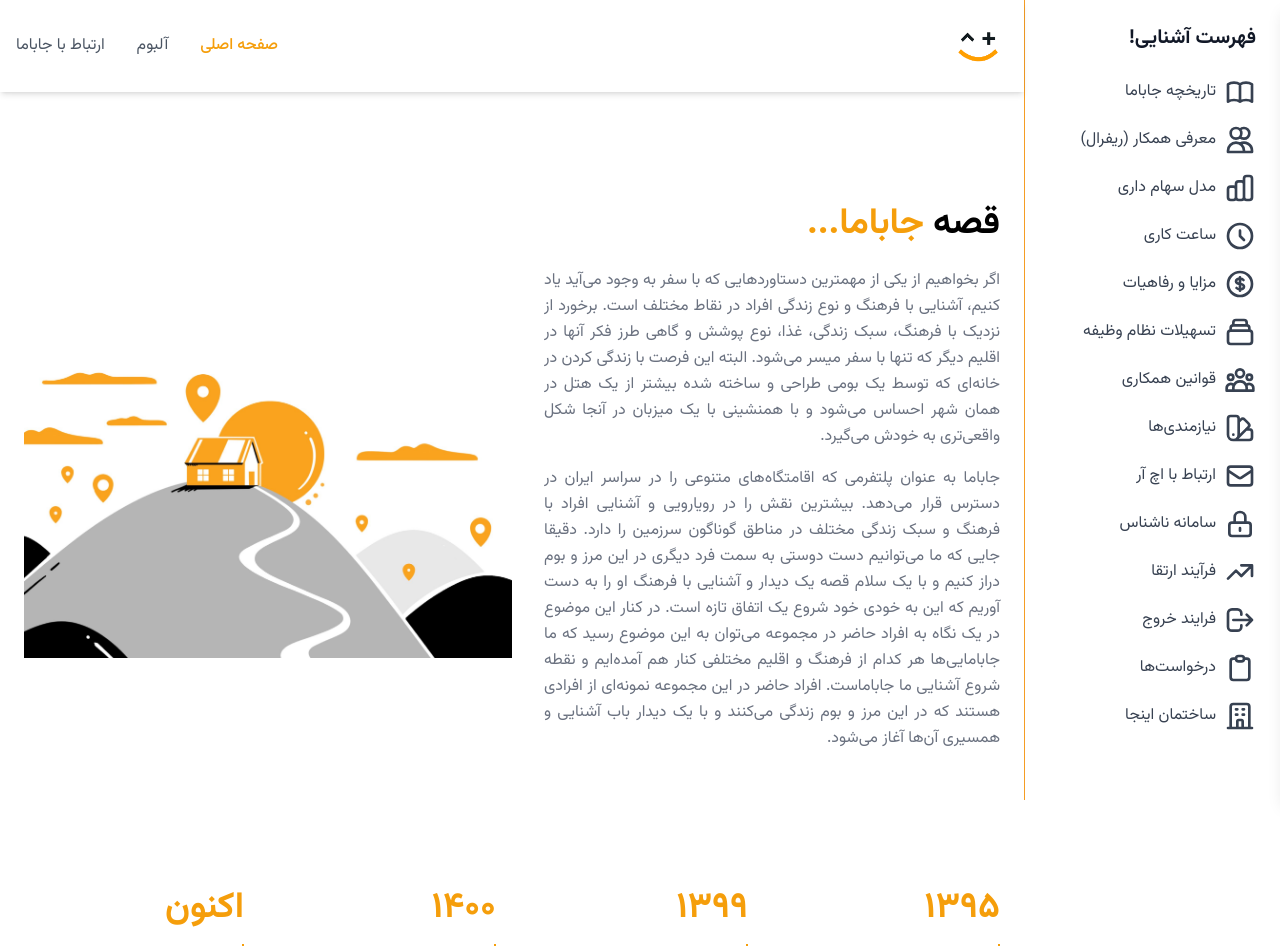
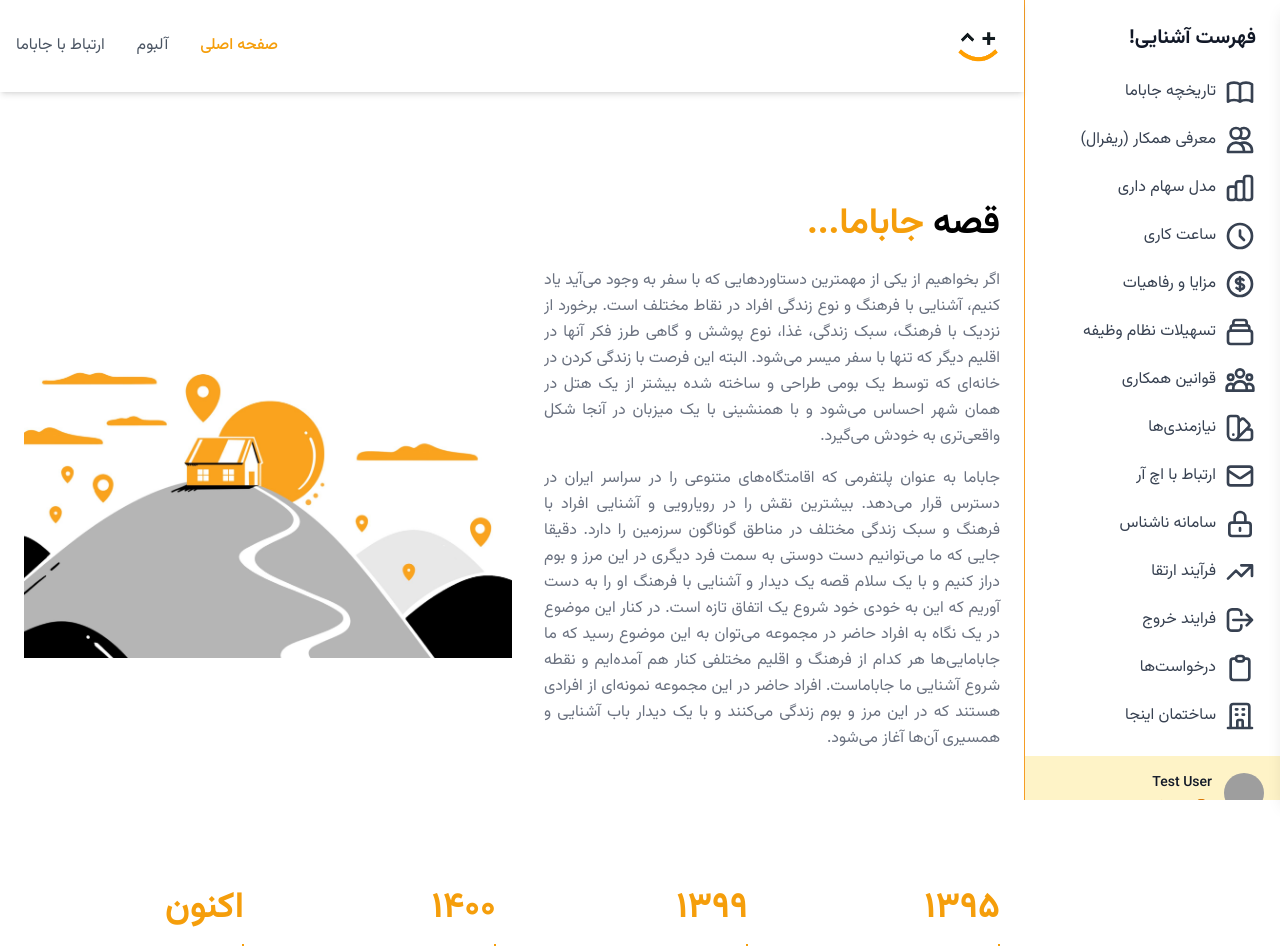
Before and after one commit to espitman/jbm-hr-life, a Nuxt app: page / in a window 1280 px wide. Shown: the top 946 px of the page. Built offline with nearby package versions, Linux system fonts and the light colour scheme; grey boxes are pictures that could not be loaded.

Commit message:
feat: update UserProfileBox to link to logout page and adjust background color

```diff
--- a/components/Sidebar.vue
+++ b/components/Sidebar.vue
@@ -1,5 +1,6 @@
 <template>
   <div class="fixed top-0 right-0 bottom-0 w-64 border-l border-[#F59D24] rtl-container z-40 overflow-y-auto hidden md:block">
+    <div class="flex flex-col h-full">
       <div class="p-6">
         <h2 class="text-xl font-bold text-gray-900 mb-6">فهرست آشنایی!</h2>
 
@@ -16,6 +17,10 @@
           </NuxtLink>
         </nav>
       </div>
+
+      <!-- User Profile Box -->
+      <UserProfileBox />
+    </div>
   </div>
   <!-- Add a spacer to prevent content from being hidden under the fixed sidebar -->
   <div class="w-64 hidden md:block"></div>
@@ -23,6 +28,7 @@
 
 <script setup>
 import PageIcon from './ui/PageIcon.vue'
+import UserProfileBox from './UserProfileBox.vue'
 
 const menuItems = [
   { to: '/history', text: 'تاریخچه جاباما', pageName: 'history' },
--- /dev/null
+++ b/components/UserProfileBox.vue
@@ -0,0 +1,29 @@
+<template>
+  <div class="mt-auto p-4 bg-amber-100 border-t border-amber-100">
+    <div class="flex items-center">
+      <div class="flex-shrink-0">
+        <img
+          class="h-10 w-10 rounded-full object-cover"
+          src="https://ui-avatars.com/api/?name=Test+User&background=amber-500&color=fff"
+          alt="User avatar"
+        />
+      </div>
+      <div class="mr-3 flex-1">
+        <p class="text-sm font-medium text-gray-900">Test User</p>
+        <NuxtLink
+          to="/logout"
+          class="text-xs text-amber-600 hover:text-amber-700 flex items-center mt-1"
+        >
+          <svg xmlns="http://www.w3.org/2000/svg" class="h-4 w-4 ml-1" fill="none" viewBox="0 0 24 24" stroke="currentColor">
+            <path stroke-linecap="round" stroke-linejoin="round" stroke-width="2" d="M17 16l4-4m0 0l-4-4m4 4H7m6 4v1a3 3 0 01-3 3H6a3 3 0 01-3-3V7a3 3 0 013-3h4a3 3 0 013 3v1" />
+          </svg>
+          خروج از سیستم
+        </NuxtLink>
+      </div>
+    </div>
+  </div>
+</template>
+
+<script setup>
+// No need for auth and toast imports anymore
+</script>
```
Lines whose indentation alone changed are shown as unchanged.
